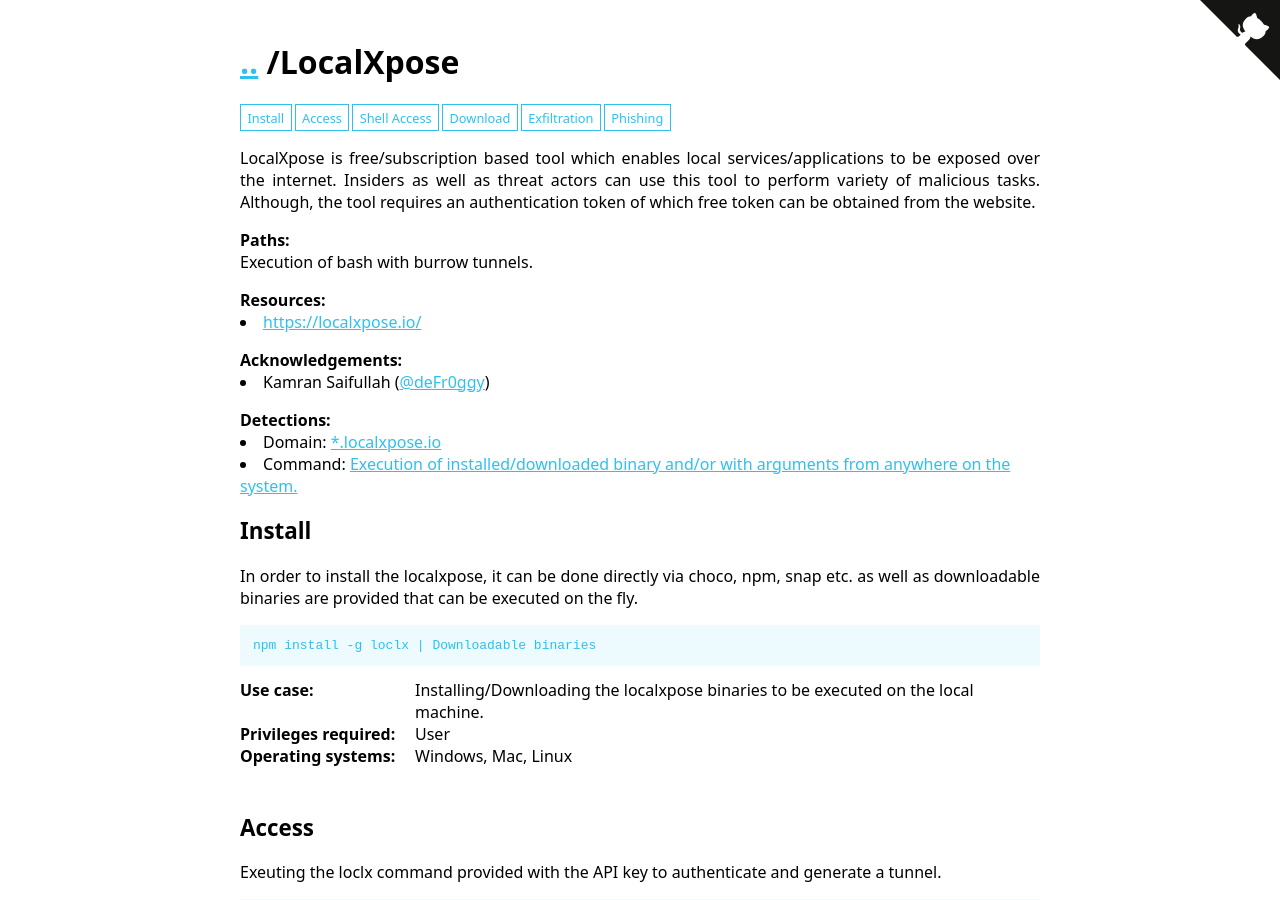
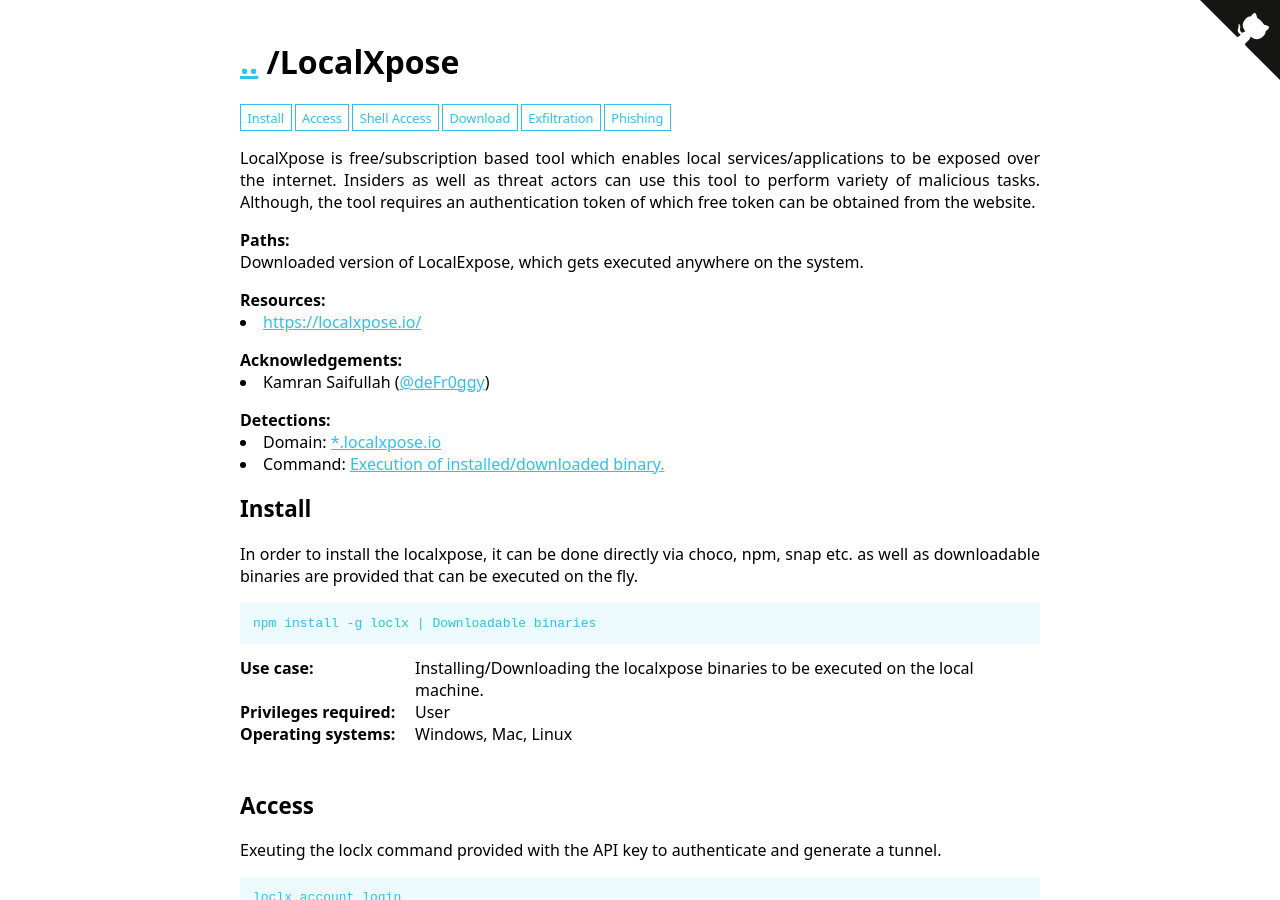
Before and after one commit to LOTTunnels/LOTTunnels.github.io, a Jekyll site: the page built from _lottunnels/Binaries/localxpose.md, in a window 1280 px wide and 900 px high. Built offline with Jekyll 4.4.1, drawn with Linux system fonts in a browser that asks for light colours.

Commit message:
LocalXpose

```diff
--- a/_lottunnels/Binaries/localxpose.md
+++ b/_lottunnels/Binaries/localxpose.md
@@ -47,10 +47,10 @@
     OperatingSystem: Windows, Mac, Linux
 
 Full_Path:
-  - Path: Execution of bash with burrow tunnels.
+  - Path: Downloaded version of LocalExpose, which gets executed anywhere on the system.
 Detection:
   - Domain: '*.localxpose.io'
-  - Command: Execution of installed/downloaded binary and/or with arguments from anywhere on the system.
+  - Command: Execution of installed/downloaded binary.
 Resources:
   - Link: https://localxpose.io/
 Acknowledgement:
```
